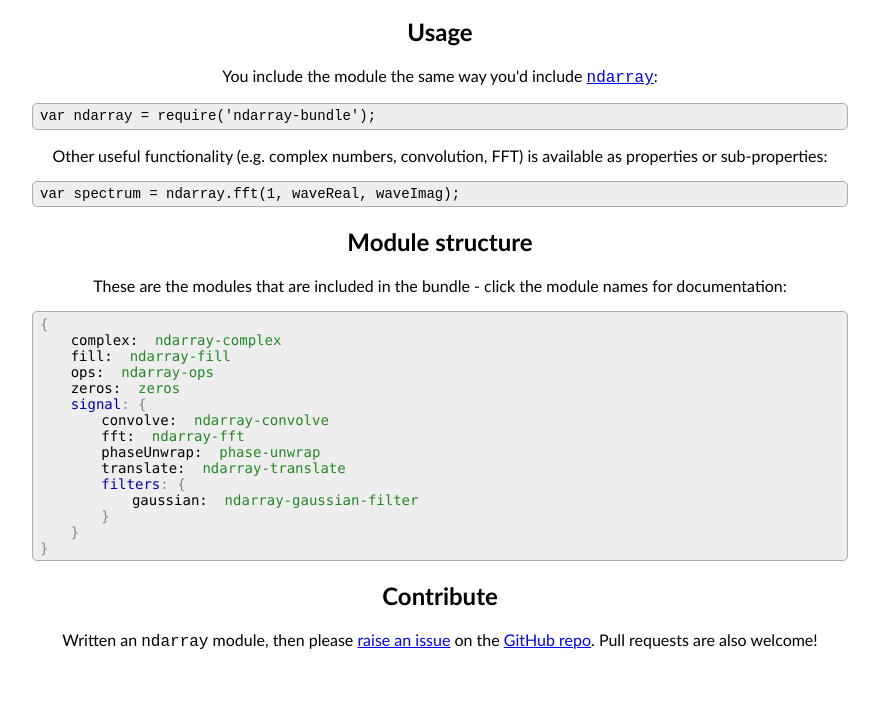
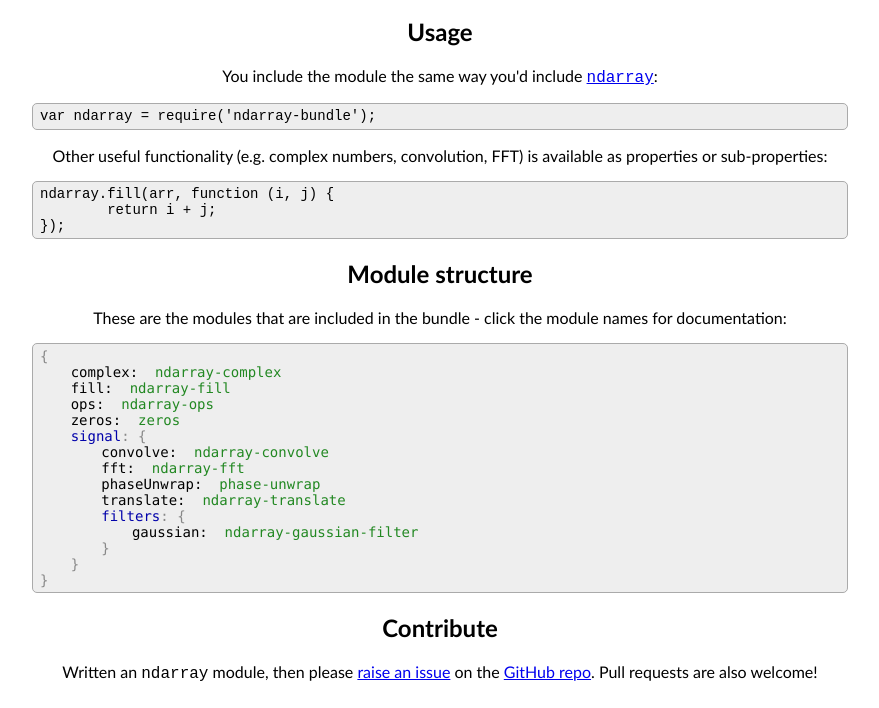
Before and after one commit to geraintluff/ndarray-bundle, a website: page index.html in a window 1280 px wide. Shown: the part 92-800 px from the top of the page, without its empty margins (200-1079 px from the left). Drawn offline with Linux system fonts and the light colour scheme.

Commit message:
Change example

```diff
--- a/index.html
+++ b/index.html
@@ -74,7 +74,9 @@
 
 		<p>Other useful functionality (e.g. complex numbers, convolution, FFT) is available as properties or sub-properties:</p>
 
-		<pre class="block"><code>var spectrum = ndarray.fft(1, waveReal, waveImag);</code></pre>
+		<pre class="block"><code>ndarray.fill(arr, function (i, j) {
+	return i + j;
+});</code></pre>
 
 		<h2>Module structure</h2>
 
```
